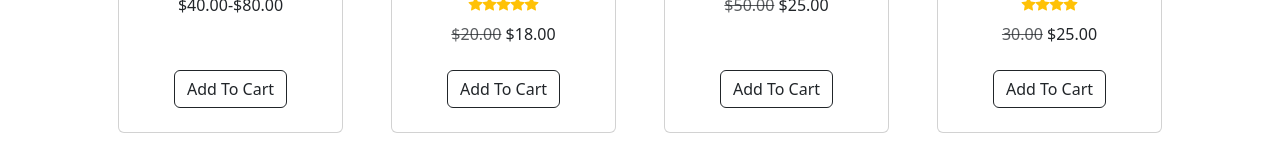
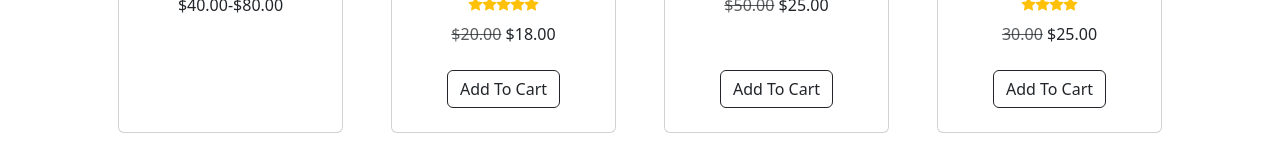
Before and after one commit to DeepikaaAPA/ShoppingCart, a React (Vite) app: page / in a window 1280 px wide. Shown: the part 552-712 px from the top of the page. Built offline with nearby package versions, Linux system fonts and the light colour scheme.

Commit message:
feature: remove Add to cart button for price ranges

```diff
--- a/src/Components/Products.jsx
+++ b/src/Components/Products.jsx
@@ -46,6 +46,9 @@ function Card({ noOfItems, setNoOfItems, item }) {
         {/* <!-- Product actions--> */}
         <div className="card-footer p-4 pt-0 border-top-0 bg-transparent">
           <div className="text-center">
+            {item.price.price_range ? (
+              ""
+            ) : (
               <button
                 onClick={() => {
                   inCart
@@ -58,6 +61,7 @@ function Card({ noOfItems, setNoOfItems, item }) {
               >
                 {inCart ? "Remove From Cart" : "Add To Cart"}
               </button>
+            )}
           </div>
         </div>
       </div>
```
Lines whose indentation alone changed are shown as unchanged.
